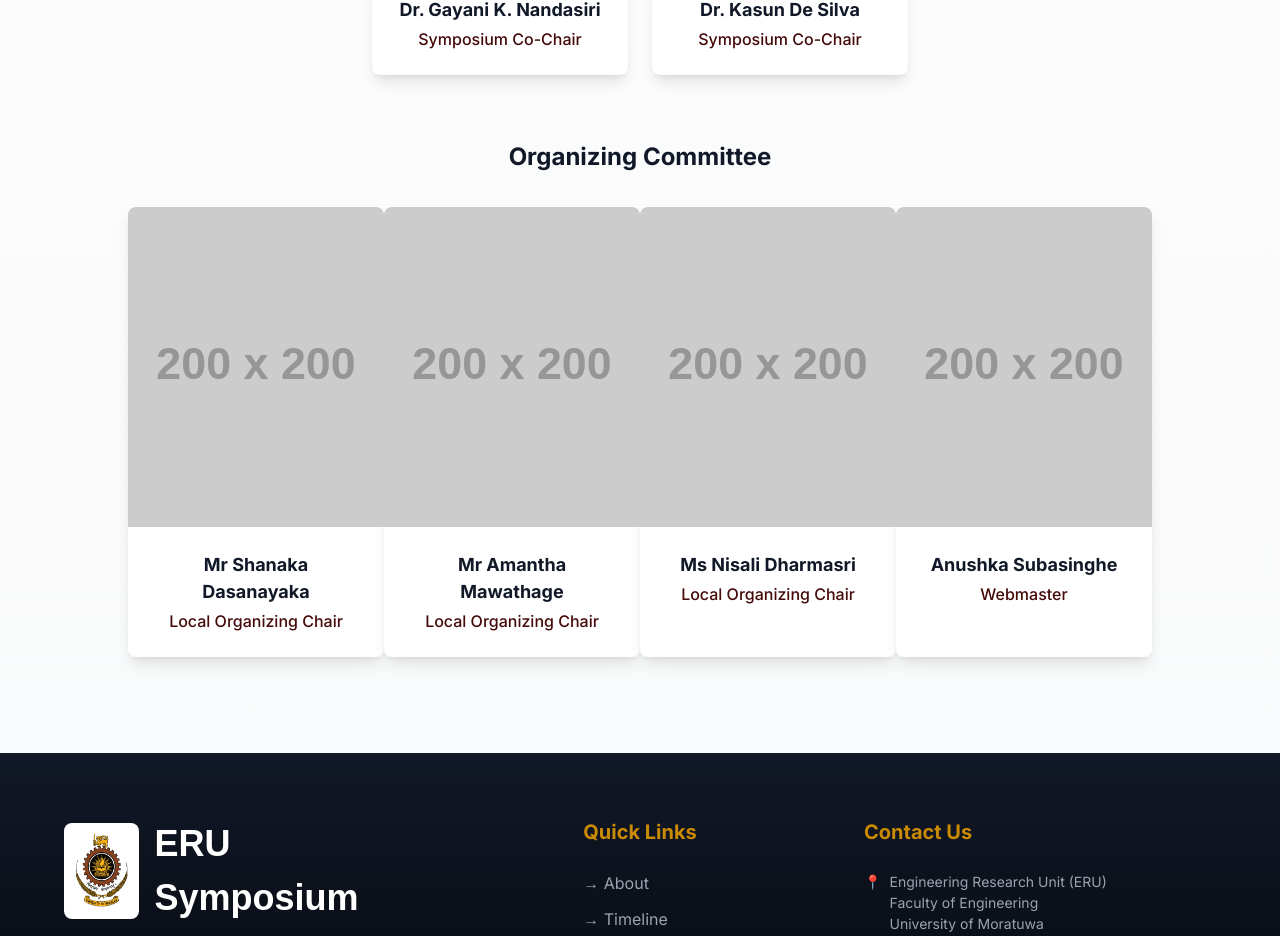
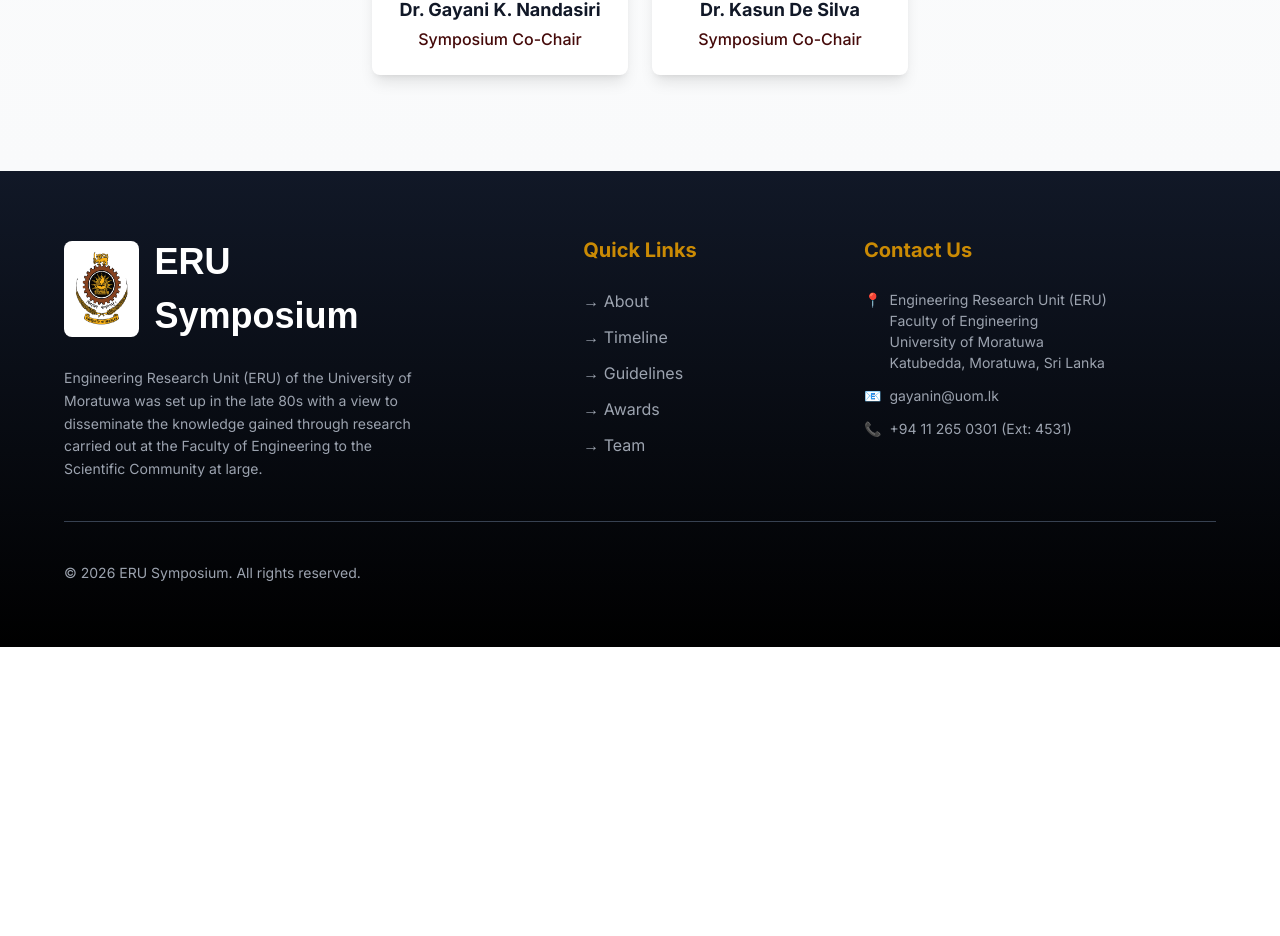
Before and after one commit to specfor/eru-conf, a Next.js app: page / in a window 1280 px wide. Shown: the part 7530-8466 px from the top of the page. After the commit the page ends 8177 px from the top, so only its background shows below. Built offline with nearby package versions, Linux system fonts and the light colour scheme; a web font is replaced by a local one.

Commit message:
chore: comment out organizing committee members and component section in Team component

```diff
--- a/src/components/Team.tsx
+++ b/src/components/Team.tsx
@@ -25,26 +25,26 @@
   ];
 
   const committee = [
-    {
-      name: "Mr Shanaka Dasanayaka",
-      role: "Local Organizing Chair",
-      image: "https://placehold.co/200x200/ccc/333?text=Shanaka"
-    },
-    {
-      name: "Mr Amantha Mawathage",
-      role: "Local Organizing Chair",
-      image: "https://placehold.co/200x200/ccc/333?text=Amantha"
-    },
-    {
-      name: "Ms Nisali Dharmasri",
-      role: "Local Organizing Chair",
-      image: "https://placehold.co/200x200/ccc/333?text=Nisali"
-    },
-    {
-      name: "Anushka Subasinghe",
-      role: "Webmaster",
-      image: "https://placehold.co/200x200/ccc/333?text=Anushka"
-    }
+    // {
+    //   name: "Mr Shanaka Dasanayaka",
+    //   role: "Local Organizing Chair",
+    //   image: "https://placehold.co/200x200/ccc/333?text=Shanaka"
+    // },
+    // {
+    //   name: "Mr Amantha Mawathage",
+    //   role: "Local Organizing Chair",
+    //   image: "https://placehold.co/200x200/ccc/333?text=Amantha"
+    // },
+    // {
+    //   name: "Ms Nisali Dharmasri",
+    //   role: "Local Organizing Chair",
+    //   image: "https://placehold.co/200x200/ccc/333?text=Nisali"
+    // },
+    // {
+    //   name: "Anushka Subasinghe",
+    //   role: "Webmaster",
+    //   image: "https://placehold.co/200x200/ccc/333?text=Anushka"
+    // }
   ];
 
   return (
@@ -93,7 +93,7 @@
           </div>
 
           {/* Organizing Committee */}
-          <div className="team-group">
+          {/* <div className="team-group">
             <h3 className="team-group-title">Organizing Committee</h3>
             <div className="grid grid-cols-1 md:grid-cols-2 lg:grid-cols-4 gap-6 max-w-5xl mx-auto">
               {committee.map((member, index) => (
@@ -109,7 +109,7 @@
                 </div>
               ))}
             </div>
-          </div>
+          </div> */}
         </div>
       </div>
     </section>
```
